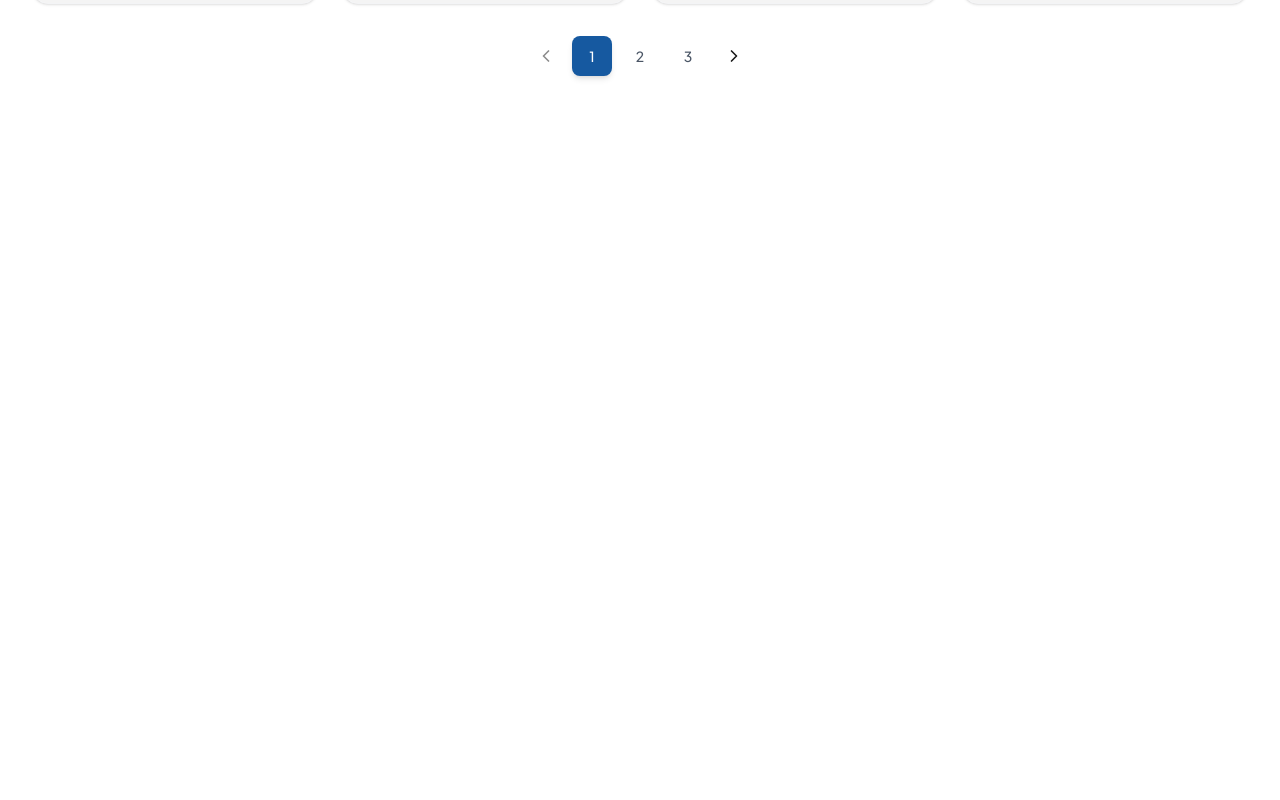
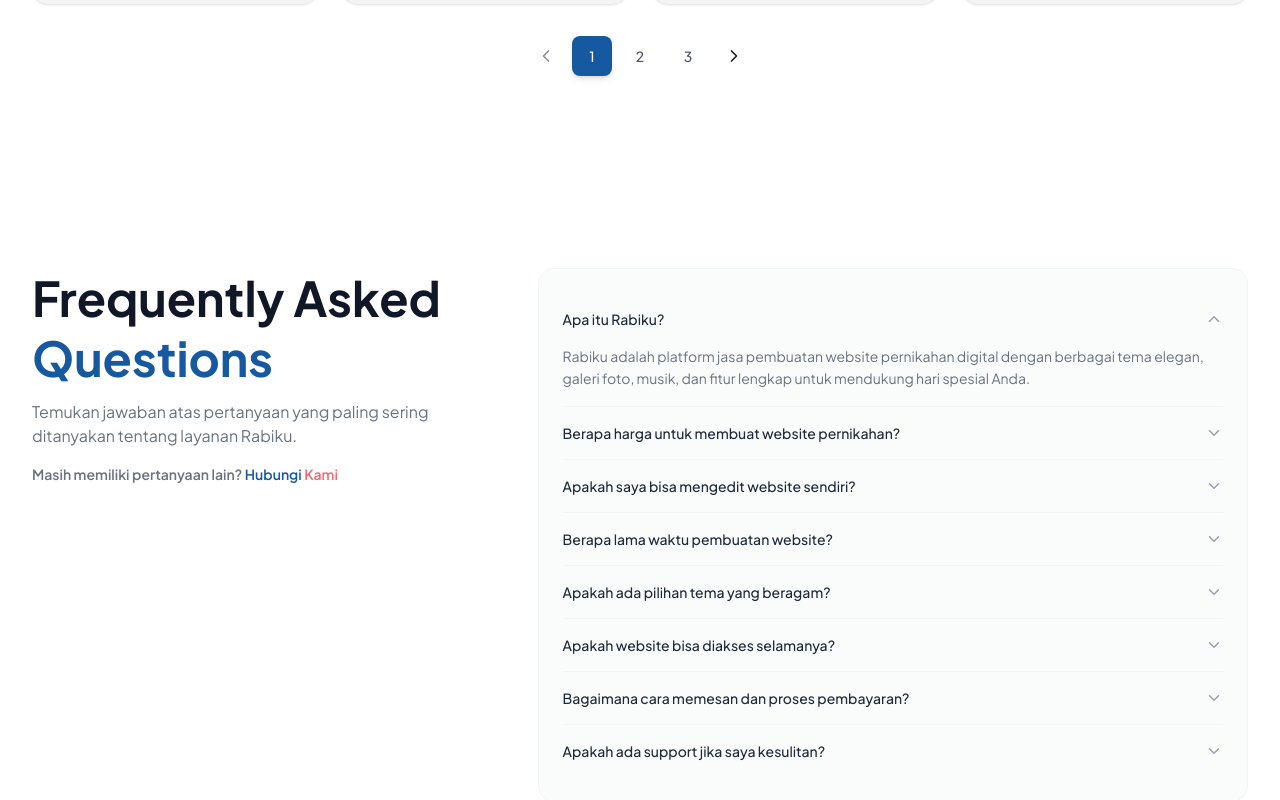
Before and after one commit to raiyayusuf/rbk2026, a Next.js app: page / in a window 1280 px wide. Shown: the part 6487-7287 px from the top of the page. Before the commit the page ends 6659 px from the top, so only its background shows below. Built offline with nearby package versions, Linux system fonts and the light colour scheme.

Commit message:
feat(landing): add FAQ section with accordion
- Add FAQ section with 8 questions

- Add accordion animation with FAQItem component

- Add WhatsApp CTA 'Hubungi Kami'

```diff
--- a/src/app/page.tsx
+++ b/src/app/page.tsx
@@ -8,6 +8,7 @@
 import Themes from "@/components/landing/themes";
 import Benefits from "@/components/landing/benefits";
 import Testimonials from "@/components/landing/testimonials";
+import FAQ from "@/components/landing/faq";
 import WhatsAppButton from "@/components/ui/whatsapp-button";
 
 export default function HomePage() {
@@ -18,6 +19,7 @@
       <Themes />
       <Benefits />
       <Testimonials />
+      <FAQ />
       <WhatsAppButton />
     </main>
   );
--- /dev/null
+++ b/src/components/landing/faq.tsx
@@ -0,0 +1,96 @@
+/* ============================================
+   src/components/landing/faq.tsx
+   FAQ SECTION - RABIKU.COM
+   ============================================ */
+
+"use client";
+
+import { useState } from "react";
+import { motion } from "framer-motion";
+import Link from "next/link";
+import { faqs } from "@/constants/faq";
+import FAQItem from "@/components/ui/faq-item";
+
+/* ============================================
+   ANIMATION VARIANTS
+   ============================================ */
+const fadeInUp = {
+  hidden: { opacity: 0, y: 30 },
+  visible: { opacity: 1, y: 0, transition: { duration: 0.6 } },
+};
+
+/* ============================================
+   FAQ SECTION
+   ============================================ */
+export default function FAQ() {
+  const [openIndex, setOpenIndex] = useState<number | null>(0);
+
+  const toggleFAQ = (index: number) => {
+    setOpenIndex(openIndex === index ? null : index);
+  };
+
+  const phoneNumber = "6282227180340";
+  const message = "Halo kak, saya mau tanya tentang website pernikahan Rabiku";
+  const whatsappUrl = `https://wa.me/${phoneNumber}?text=${encodeURIComponent(message)}`;
+
+  return (
+    <section className="section-padding bg-white" id="faq">
+      <div className="container-custom">
+        <div className="grid grid-cols-1 lg:grid-cols-5 gap-8 lg:gap-12">
+          {/* Left Side - Title & CTA */}
+          <motion.div
+            initial="hidden"
+            whileInView="visible"
+            viewport={{ once: true }}
+            variants={fadeInUp}
+            className="lg:col-span-2"
+          >
+            <h2 className="text-3xl md:text-4xl lg:text-5xl font-bold text-gray-900 leading-tight">
+              Frequently Asked{" "}
+              <span className="text-rabiku-blue">Questions</span>
+            </h2>
+            <p className="mt-3 text-base text-gray-500">
+              Temukan jawaban atas pertanyaan yang paling sering ditanyakan
+              tentang layanan Rabiku.
+            </p>
+
+            {/* CTA - Hubungi Kami (di bawah judul) */}
+            <p className="mt-4 text-sm text-gray-500 font-semibold">
+              Masih memiliki pertanyaan lain?{" "}
+              <Link
+                href={whatsappUrl}
+                target="_blank"
+                rel="noopener noreferrer"
+                className="inline-block font-semibold transition-opacity duration-200 hover:opacity-70"
+              >
+                <span className="text-rabiku-blue">Hubungi</span>{" "}
+                <span className="text-rabiku-pink">Kami</span>
+              </Link>
+            </p>
+          </motion.div>
+
+          {/* Right Side - FAQ List */}
+          <motion.div
+            initial="hidden"
+            whileInView="visible"
+            viewport={{ once: true }}
+            variants={fadeInUp}
+            className="lg:col-span-3"
+          >
+            <div className="bg-gray-50/80 rounded-2xl p-4 sm:p-6 border border-gray-100">
+              {faqs.map((faq, index) => (
+                <FAQItem
+                  key={faq.id}
+                  question={faq.question}
+                  answer={faq.answer}
+                  isOpen={openIndex === index}
+                  onToggle={() => toggleFAQ(index)}
+                />
+              ))}
+            </div>
+          </motion.div>
+        </div>
+      </div>
+    </section>
+  );
+}
--- /dev/null
+++ b/src/components/ui/faq-item.tsx
@@ -0,0 +1,59 @@
+/* ============================================
+   src/components/ui/faq-item.tsx
+   FAQ ITEM - RABIKU.COM
+   ============================================ */
+
+"use client";
+
+import { useState } from "react";
+import { ChevronDown } from "lucide-react";
+import { motion, AnimatePresence } from "framer-motion";
+
+interface FAQItemProps {
+  question: string;
+  answer: string;
+  isOpen: boolean;
+  onToggle: () => void;
+}
+
+export default function FAQItem({
+  question,
+  answer,
+  isOpen,
+  onToggle,
+}: FAQItemProps) {
+  return (
+    <div className="border-b border-gray-100 last:border-0">
+      <button
+        onClick={onToggle}
+        className="flex items-center justify-between w-full py-4 text-left transition-colors hover:text-rabiku-blue"
+      >
+        <span className="text-sm font-medium text-gray-800 pr-4">
+          {question}
+        </span>
+        <ChevronDown
+          size={18}
+          className={`shrink-0 text-gray-400 transition-transform duration-300 ${
+            isOpen ? "rotate-180" : ""
+          }`}
+        />
+      </button>
+
+      <AnimatePresence>
+        {isOpen && (
+          <motion.div
+            initial={{ height: 0, opacity: 0 }}
+            animate={{ height: "auto", opacity: 1 }}
+            exit={{ height: 0, opacity: 0 }}
+            transition={{ duration: 0.3, ease: "easeInOut" }}
+            className="overflow-hidden"
+          >
+            <p className="pb-4 text-sm text-gray-500 leading-relaxed">
+              {answer}
+            </p>
+          </motion.div>
+        )}
+      </AnimatePresence>
+    </div>
+  );
+}
--- /dev/null
+++ b/src/constants/faq.ts
@@ -0,0 +1,61 @@
+/* ============================================
+   src/constants/faq.ts
+   DATA FAQ RABIKU.COM
+   ============================================ */
+
+export interface FAQItem {
+  id: number;
+  question: string;
+  answer: string;
+}
+
+export const faqs: FAQItem[] = [
+  {
+    id: 1,
+    question: "Apa itu Rabiku?",
+    answer:
+      "Rabiku adalah platform jasa pembuatan website pernikahan digital dengan berbagai tema elegan, galeri foto, musik, dan fitur lengkap untuk mendukung hari spesial Anda.",
+  },
+  {
+    id: 2,
+    question: "Berapa harga untuk membuat website pernikahan?",
+    answer:
+      "Cukup Rp 80.000 untuk 1 tema dengan akses selamanya. Tidak ada biaya perpanjangan atau biaya tersembunyi.",
+  },
+  {
+    id: 3,
+    question: "Apakah saya bisa mengedit website sendiri?",
+    answer:
+      "Tentu! Anda bisa mengedit semua konten website secara langsung melalui dashboard admin yang mudah digunakan, tanpa perlu keahlian coding.",
+  },
+  {
+    id: 4,
+    question: "Berapa lama waktu pembuatan website?",
+    answer:
+      "Website bisa selesai dalam waktu 1-2 jam setelah Anda mengisi data dan memilih tema yang diinginkan. Jika ada permintaan custom, waktu bisa disesuaikan.",
+  },
+  {
+    id: 5,
+    question: "Apakah ada pilihan tema yang beragam?",
+    answer:
+      "Ya, kami menyediakan 32 tema dengan 5 kategori (Islamic, Modern, Minimalis, Mewah, Rustic). Setiap tema bisa disesuaikan dengan warna dan gaya pernikahan Anda.",
+  },
+  {
+    id: 6,
+    question: "Apakah website bisa diakses selamanya?",
+    answer:
+      "Ya! Website yang Anda buat akan aktif selamanya tanpa batas waktu. Cukup bayar sekali, nikmati selamanya.",
+  },
+  {
+    id: 7,
+    question: "Bagaimana cara memesan dan proses pembayaran?",
+    answer:
+      "Anda cukup menghubungi kami via WhatsApp, pilih tema yang diinginkan, lalu lakukan pembayaran melalui QRIS. Kami akan membuatkan akun dan website Anda dalam waktu singkat.",
+  },
+  {
+    id: 8,
+    question: "Apakah ada support jika saya kesulitan?",
+    answer:
+      "Tentu! Kami menyediakan support via WhatsApp untuk membantu Anda mengedit website, mengganti tema, atau jika ada kendala teknis lainnya.",
+  },
+];
```
